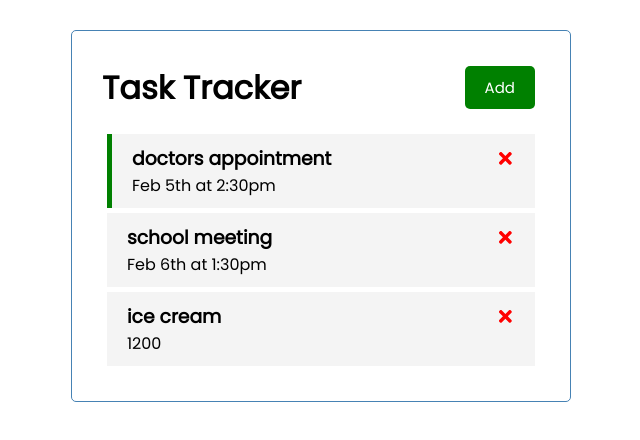
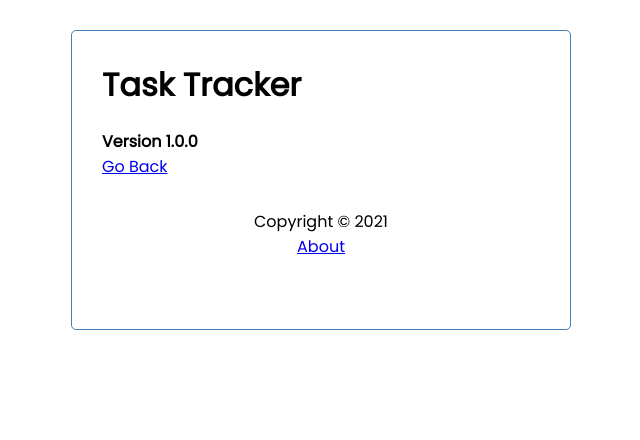
Before and after one commit to yangcodes/reacttasktracker, a React (Create React App) app: page /about in a window 1280 px wide. Shown: the top 440 px of the page, without its empty margins (319-959 px from the left). Built offline with nearby package versions, Linux system fonts and the light colour scheme; data requests are answered from the project's data file.

Commit message:
added footer about and routing

```diff
--- a/package.json
+++ b/package.json
@@ -9,6 +9,7 @@
     "json-server": "^0.16.3",
     "react": "^17.0.2",
     "react-dom": "^17.0.2",
+    "react-router-dom": "^5.3.0",
     "react-scripts": "4.0.3",
     "web-vitals": "^1.1.2"
   },
--- a/src/App.js
+++ b/src/App.js
@@ -1,8 +1,11 @@
 //import React from "react";
 import { useState, useEffect } from "react";
+import { BrowserRouter as Router, Route } from "react-router-dom";
 import Header from "./components/Header";
 import Tasks from "./components/Tasks";
 import AddTask from "./components/AddTask";
+import Footer from "./components/Footer";
+import About from "./components/About";
 
 const App = () => {
   const [showAddTask, setShowAddTask] = useState(false);
@@ -78,18 +81,35 @@ const App = () => {
   };
 
   return (
+    <Router>
       <div className="container">
         <Header
           onAdd={() => setShowAddTask(!showAddTask)}
           showAdd={showAddTask}
         />
+
+        <Route
+          path="/"
+          exact
+          render={(props) => (
+            <>
               {showAddTask && <AddTask onAdd={addTask} />}
               {tasks.length > 0 ? (
-        <Tasks tasks={tasks} onDelete={deleteTask} onToggle={toggleReminder} />
+                <Tasks
+                  tasks={tasks}
+                  onDelete={deleteTask}
+                  onToggle={toggleReminder}
+                />
               ) : (
                 "No Tasks to Show"
+              )}{" "}
+            </>
           )}
+        />
+        <Route path="/about" component={About} />
+        <Footer />
       </div>
+    </Router>
   );
 };
 export default App;
--- /dev/null
+++ b/src/components/About.js
@@ -0,0 +1,12 @@
+import { Link } from "react-router-dom";
+
+const About = () => {
+  return (
+    <div>
+      <h4>Version 1.0.0</h4>
+      <Link to="/">Go Back</Link>
+    </div>
+  );
+};
+
+export default About;
--- /dev/null
+++ b/src/components/Footer.js
@@ -0,0 +1,12 @@
+import { Link } from "react-router-dom";
+
+const footer = () => {
+  return (
+    <footer>
+      <p>Copyright &copy; 2021</p>
+      <Link to="/about">About</Link>
+    </footer>
+  );
+};
+
+export default footer;
--- a/src/components/Header.js
+++ b/src/components/Header.js
@@ -1,17 +1,20 @@
 import PropTypes from "prop-types";
-
+import { useLocation } from "react-router-dom";
 import Button from "./Button";
 
 const Header = ({ title, onAdd, showAdd }) => {
+  const location = useLocation();
   return (
     <header className="header">
       <h1>{title}</h1>
 
-      <Button
-        color={showAdd ? "red" : "green"}
-        text={showAdd ? "Closed" : "Add"}
-        onClick={onAdd}
-      />
+      {location.pathname === "/" && (
+        <Button
+          color={showAdd ? "red" : "green"}
+          text={showAdd ? "Closed" : "Add"}
+          onClick={onAdd}
+        />
+      )}
     </header>
   );
 };
```
Also changed, not shown: 1 other file (tests, documents, lock files or other folders). Lines whose indentation alone changed are shown as unchanged.
